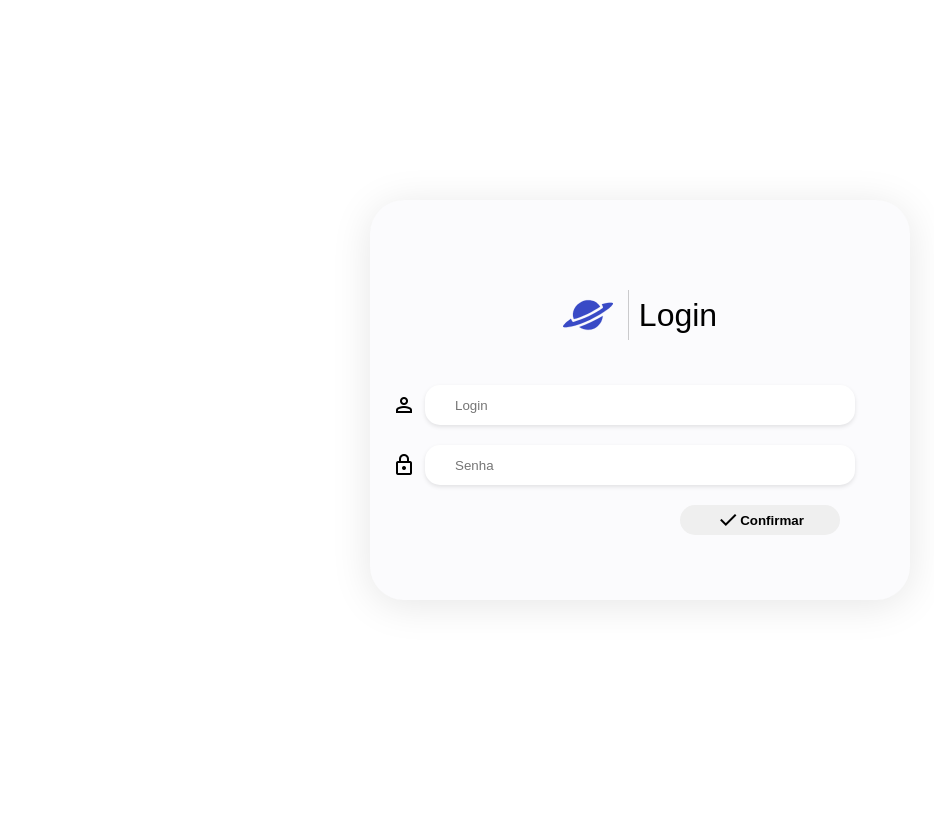
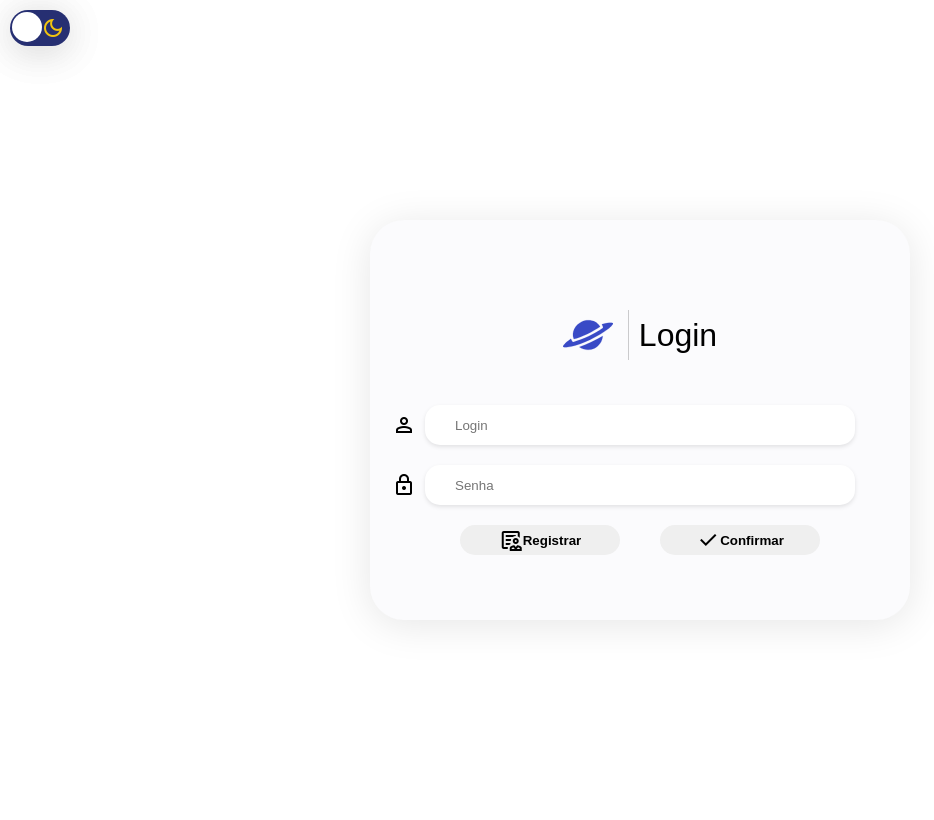
Before and after one commit to Dhaxx/Atendix, a Flask app: page / in a window 1280 px wide. Shown: the whole page, without its empty margins (0-934 px from the left). Run offline with Flask 3, Linux system fonts and the light colour scheme.

Commit message:
Botão de tema claro ou escuro adicionado.

```diff
--- a/login.py
+++ b/login.py
@@ -15,7 +15,7 @@ def login():
     conn = sqlite3.connect("F:\\Kaio\\PROGRAMAÇÃO\\Atendimentos\\database\\saturndb")
     cursor = conn.cursor()
 
-    login = cursor.execute("SELECT * FROM Usuarios WHERE USUARIO = ? AND SENHA = ? AND STATUS = 'A'", (usuario, senha)).fetchone()
+    login = cursor.execute("SELECT * FROM USUARIOS WHERE USUARIO = ? AND SENHA = ? AND STATUS = 'A'", (usuario, senha)).fetchone()
 
     conn.close()
 
--- a/templates/login.html
+++ b/templates/login.html
@@ -4,12 +4,22 @@
     <meta charset="UTF-8">
     <title>Atendix | Login</title>
     <link rel="icon" type="image/x-icon" href="/static/saturn-logo.svg">
-    <link rel="stylesheet" href="https://fonts.googleapis.com/css2?family=Material+Symbols+Outlined:opsz,wght,FILL,GRAD@20..48,100..700,0..1,-50..200">
+    <link rel="stylesheet" href="https://fonts.googleapis.com/css2?family=Material+Symbols+Outlined:opsz,wght,FILL,GRAD@20..48,100..700,0..1,-50..200"/>
+    <link rel="stylesheet" href="https://fonts.googleapis.com/css2?family=Material+Symbols+Rounded:opsz,wght,FILL,GRAD@20..48,100..700,0..1,-50..200"/>
 </head>
 <body>
     <header>
+        <div class="botao-toggle">
+            <input type="checkbox" class="checkbox" id="chk"/>
+            <label for="chk" class="label">
+                <span class="material-symbols-rounded sol">brightness_high</span>
+                <span class="material-symbols-outlined lua">dark_mode</span>
+                <div class="ball"></div>
+            </label>
+        </div>
+    </header>
     <div class="login-container">
-            <form action="{{ url_for('login.login') }}" method="post" class="formulario-login">
+        <form action="{{ url_for('login.login') }}" method="post" class="formulario-login" id="formulario">
             <div class="logo">
                 <img src="/static/saturn-logo.svg" alt="Logo-Saturno-Atendimentos">
                 <h1>Login</h1>
@@ -23,6 +33,10 @@
                 <input type="password" class="campo" id="senha" name="senha" placeholder="Senha" required>
             </div>
             <div class="botoes">
+                <button class="botao">
+                    <span class="material-symbols-outlined"> clinical_notes </span>
+                    <h4>Registrar</h4>
+                </button>
                 <button type="submit" class="botao">
                     <span class="material-symbols-outlined">check</span>
                     <h4>Confirmar</h4>
@@ -30,7 +44,14 @@
             </div>
         </form>
     </div>
-    </header>
+    <script>
+        const chk = document.getElementById("chk");
+        const formulario = document.getElementById("formulario");
+        chk.addEventListener("change", () => {
+            document.body.classList.toggle('dark');
+            formulario.classList.toggle('dark-form');
+        });
+    </script>
 </body>
 </html>
 
@@ -41,8 +62,74 @@
         font-family: 'Poppins', sans-serif;
     }
 
+    .sol {
+        color: #f39c12;
+    }
+
+    .lua {
+        color: #f1c40f;
+        fill: rgba(0, 0, 0, 0.192);
+    }
+
     body{
         background-color: #ffffff;
+        transition: background 0.2s linear;
+    }
+
+    body.dark {
+        background: #232c35;
+    }
+
+    header {
+        padding: 10px;
+    }
+
+    header .checkbox {
+        display: none;
+    }
+
+    .checkbox:checked + .label .ball {
+        transform: translateX(24px);
+    }
+
+    header .botao-toggle {
+        position: absolute;
+        display: flex;
+        justify-content: center;
+        align-items: center;
+        border-radius: 50px;
+        background-color: transparent;
+        box-shadow: 0 5px 40px rgba(0, 0, 0, 0.1);
+        user-select: none;
+    }
+
+    header .label {
+        background-color: #262f72;
+        border-radius: 50px;
+        cursor: pointer;
+        display: flex;
+        align-items: center;
+        justify-content: space-between;
+        padding: 5px;
+        position: relative;
+        height: 26px;
+        width: 50px;
+        transform: scale(1.0);
+        box-shadow: 0 5px 40px rgba(0, 0, 0, 0.1);
+        user-select: none;
+    }
+
+    .label .ball {
+        background-color: #fff;
+        border-radius: 50%;
+        position: absolute;
+        top: 2px;
+        left: 2px;
+        height: 30px;
+        width: 30px;
+        transform: translateX(0px);
+        transition: transform 0.1s linear;
+        user-select: none;
     }
 
     .logo {
@@ -112,7 +202,7 @@
         position: relative;
         display: flex;
         align-items: center;
-        justify-content: flex-end;
+        justify-content: space-around;
         width: 400px;
         margin-top: 20px;
     }
```
Also changed, not shown: other parts of templates/login.html (+7 -0 lines), README.md. Lines whose indentation alone changed are shown as unchanged.
